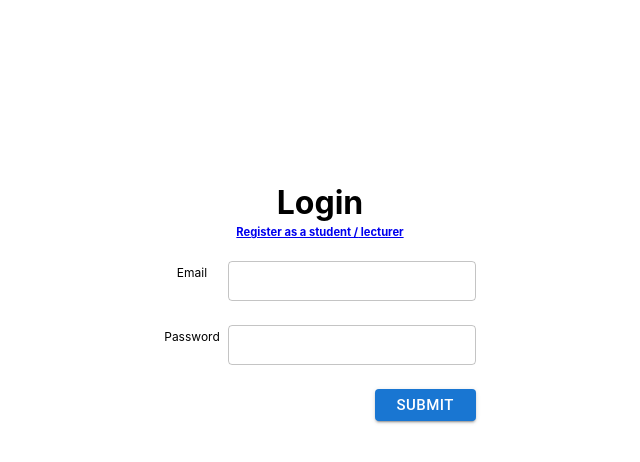
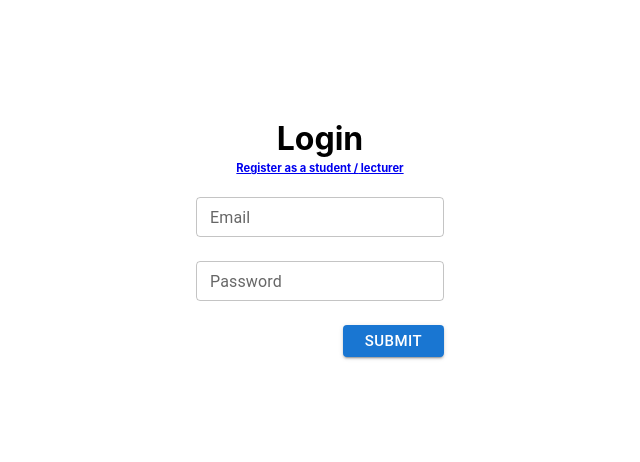
Before and after one commit to chiamtw95/attendance-react, a React (Create React App) app: page /login in a window 1280 px wide. Shown: the top 462 px of the page, without its empty margins (320-960 px from the left). Built offline with nearby package versions, Linux system fonts and the light colour scheme; the HTML template or start-up script is replaced by a standard one.

Commit message:
visual fix

```diff
--- a/package.json
+++ b/package.json
@@ -28,7 +28,7 @@
     "yup": "^0.32.11"
   },
   "scripts": {
-    "start": "react-scripts --openssl-legacy-provider start",
+    "start": "react-scripts start",
     "build": "react-scripts build",
     "test": "react-scripts test",
     "eject": "react-scripts eject"
--- a/src/components/BasicTextInput.jsx
+++ b/src/components/BasicTextInput.jsx
@@ -19,25 +19,13 @@ const BasicTextInput = (props) => {
   } = props || {};
 
   return (
-    <Grid container spacing={1}>
+    <Grid container>
       <Grid item xs>
-        <span
-          style={{
-            fontSize: "0.75rem",
-            lineHeight: "normal",
-            textAlign: "right",
-          }}
-        >
-          {label}
-        </span>
-      </Grid>
-      <Grid item>
         <Box
           sx={{
             display: "flex",
             flexDirection: "column",
             alignItems: "center",
-            width: "100%",
           }}
         >
           <TextField
@@ -45,6 +33,7 @@ const BasicTextInput = (props) => {
             size="small"
             variant="outlined"
             value={value}
+            label={label}
             onChange={onChange}
           />
           {showHelperText && <FormHelperText>{helperText}</FormHelperText>}
--- a/src/views/auth/Authentication.jsx
+++ b/src/views/auth/Authentication.jsx
@@ -41,7 +41,7 @@ const Authentication = (props) => {
   });
 
   return (
-    <div style={{ marginTop: "12rem", width: "100%", padding: "0px auto" }}>
+    <div style={{ marginTop: "8rem", width: "100%", padding: "auto auto" }}>
       <h1 style={{ lineHeight: 0.7, marginBottom: "1.5rem" }}>
         Login
         <br />
@@ -65,6 +65,7 @@ const Authentication = (props) => {
         <div
           style={{
             display: "flex",
+            width: "fit-content",
             flexDirection: "column",
             justifyContent: "center",
             alignItems: "flex-end",
--- a/src/views/auth/Register.jsx
+++ b/src/views/auth/Register.jsx
@@ -63,7 +63,7 @@ const Register = (props) => {
   });
 
   return (
-    <div style={{ marginTop: "12rem", width: "100%", padding: "0px auto" }}>
+    <div style={{ marginTop: "8rem", width: "90%", padding: "0px auto" }}>
       <NotificationContainer />
       <h1 style={{ marginBottom: "1.5rem" }}>
         {as === "ADMIN" ? "Lecturer" : "Student"} Account Registration
@@ -83,7 +83,7 @@ const Register = (props) => {
             flexDirection: "column",
             justifyContent: "center",
             alignItems: "flex-end",
-            paddingRight: "4rem",
+            width: "80%",
           }}
         >
           <BasicTextInput
```
